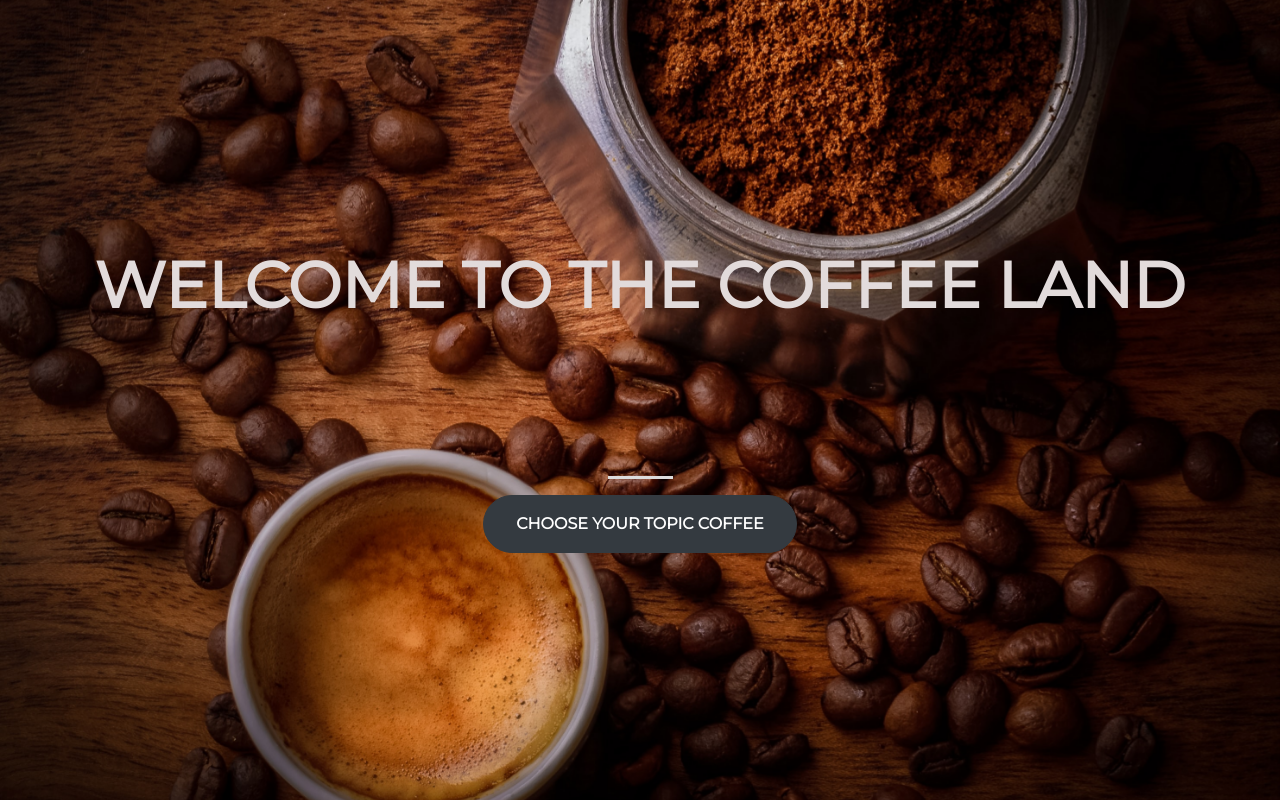
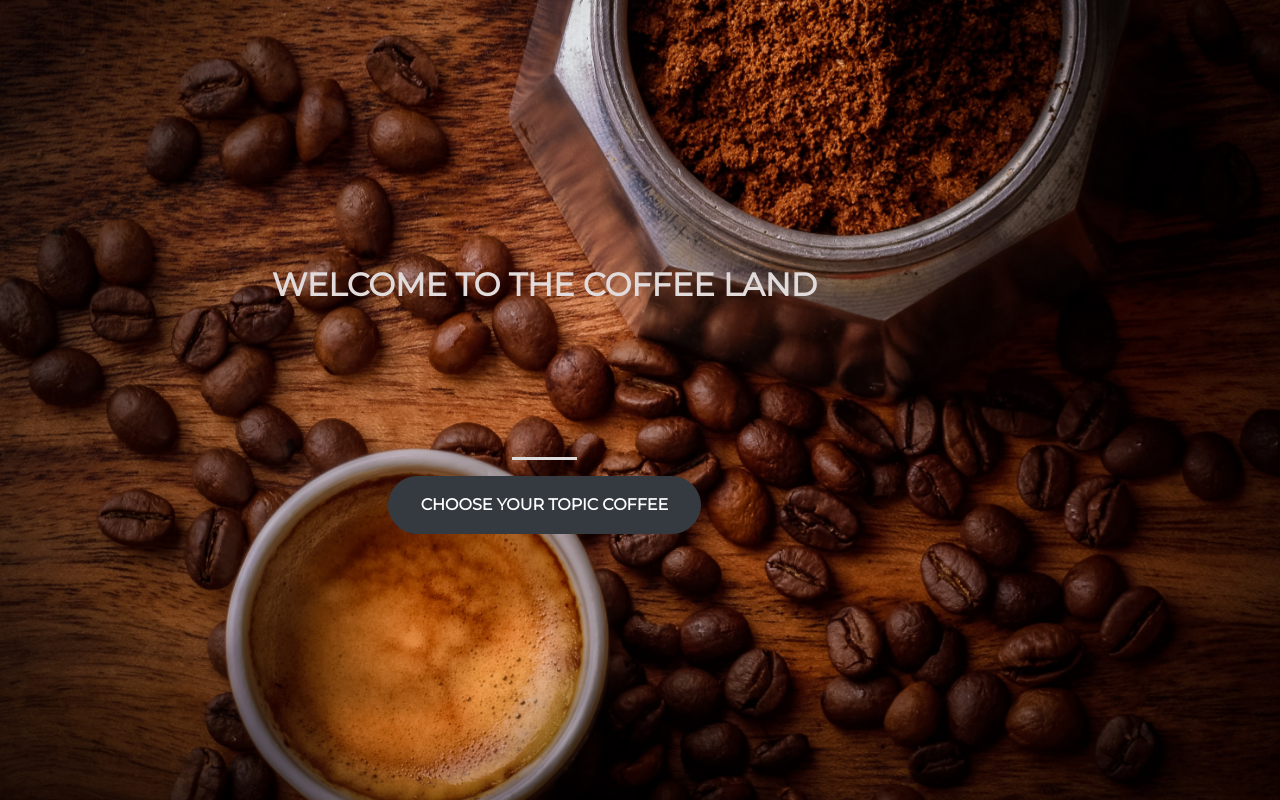
Before and after one commit to leibovichrotem/leibovichrotem.github.io, a plain HTML site: page index.html in a window 1280 px wide. Drawn offline with nearby package versions, Linux system fonts and the light colour scheme.

Commit message:
uploading website V3

```diff
--- a/index.html
+++ b/index.html
@@ -11,7 +11,7 @@
 
 
 <body>
-	<div class="container d-flex align-items-center h-100">
+	<div class="container d-flex align-items-center h-100 w-100">
 		<div class="row">
 			<header class="text-center col-12">
 				<h1 class="text-uppercase" ><strong>Welcome to the coffee land</strong></h1>
--- a/style.css
+++ b/style.css
@@ -11,7 +11,7 @@
 }
 
 h1{
-  font-size: 4rem;
+  font-size: 2rem;
   color: #e2dbdb
 
 }
```
